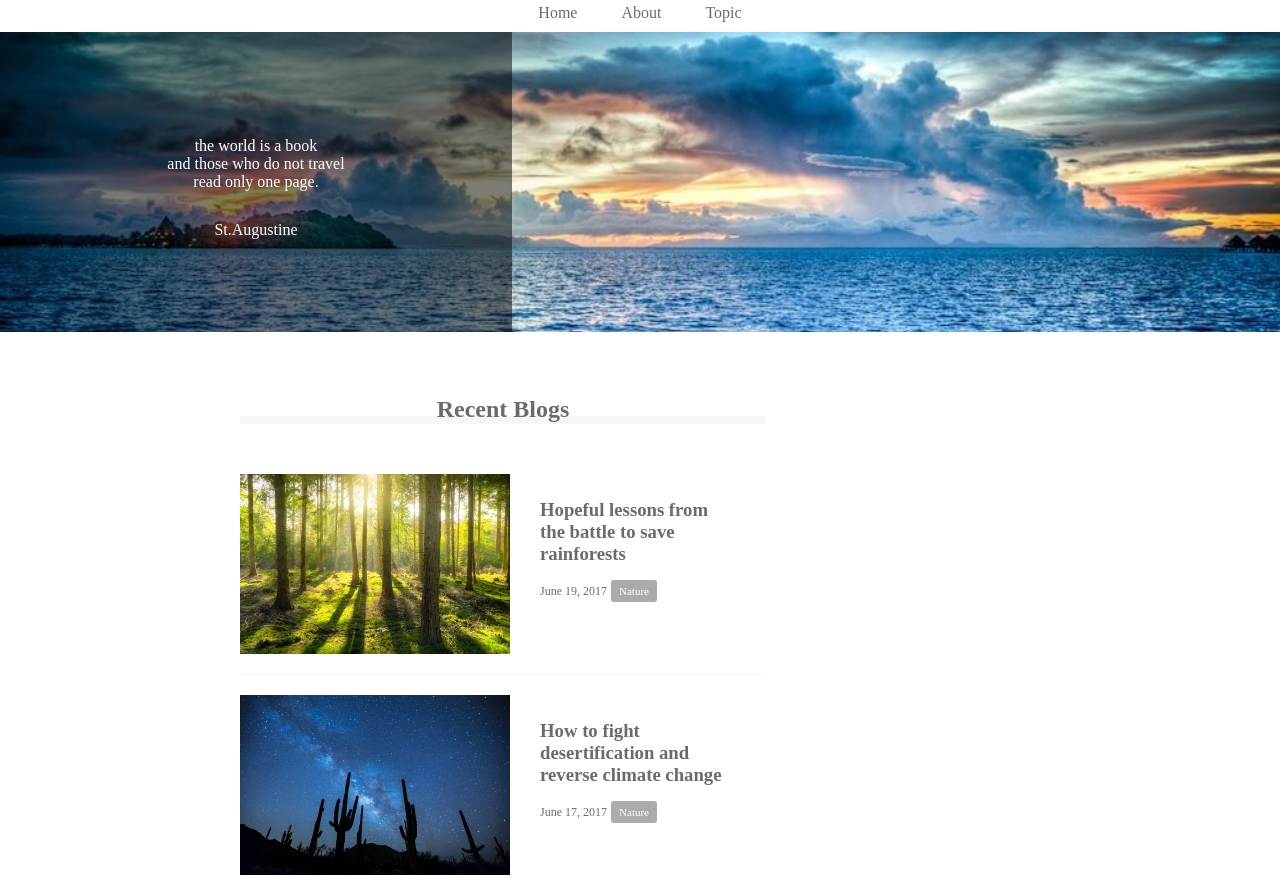
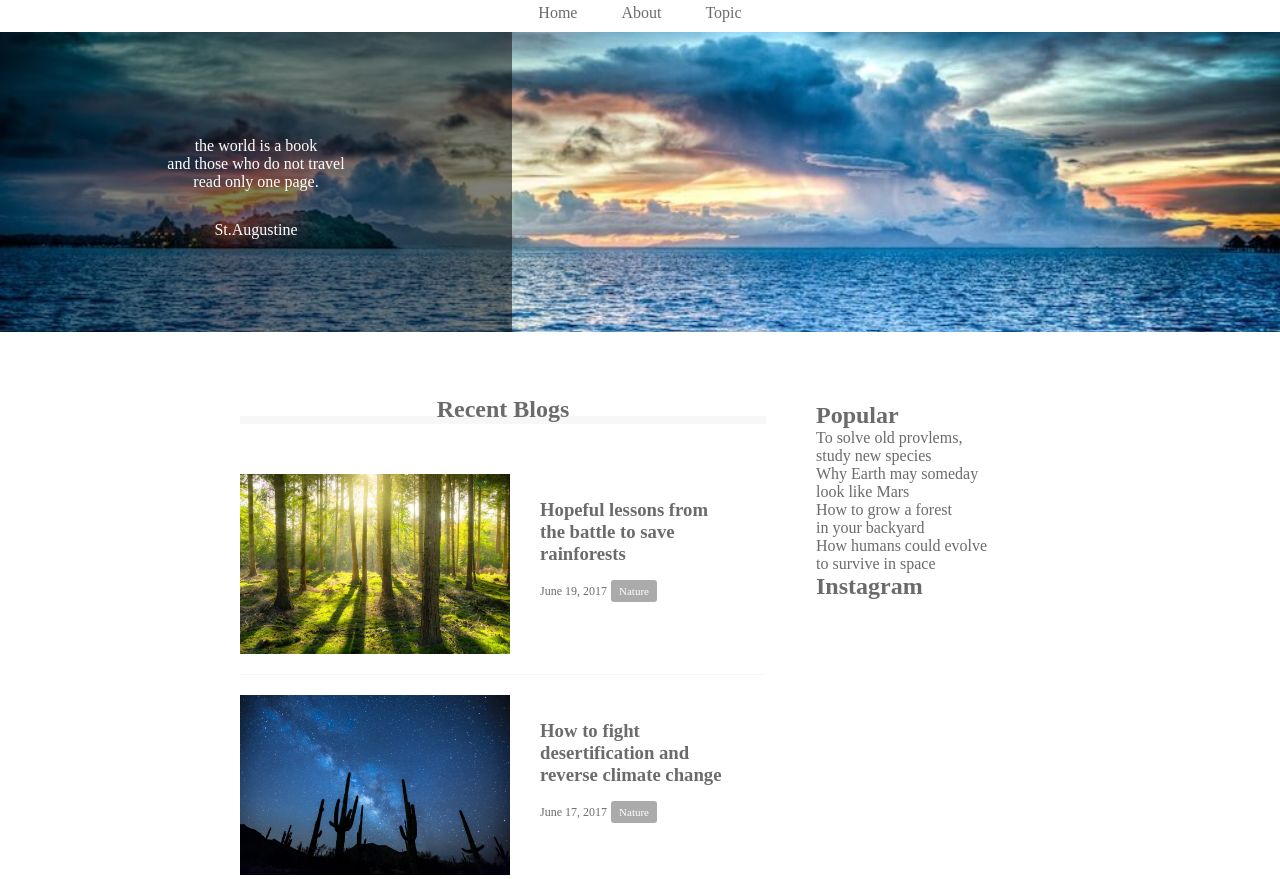
Before and after one commit to YutoSuzu/caravan, a plain HTML site: page index.html in a window 1280 px wide. Shown: the part 73-952 px from the top of the page. Drawn offline with Linux system fonts and the light colour scheme.

Commit message:
[add]html  comment

```diff
--- a/index.html
+++ b/index.html
@@ -116,7 +116,23 @@
           </div>
         </div>
       </section>
-      <div class="sidebar"></div>
+
+      <div class="sidebar">
+        <section class="popular">
+          <h2 class="popular-heading common-heading">Popular</h2>
+          <div class="sidebar-content">
+            <p class="popular-text">To solve old provlems,<br>study new species</p>
+            <p class="popular-text">Why Earth may someday<br>look like Mars</p>
+            <p class="popular-text">How to grow a forest<br>in your backyard</p>
+            <p class="popular-text">How humans could evolve<br>to survive in space</p>
+          </div>
+        </section>
+        <section class="instagram">
+          <h2 class="instaguram-headig common-heading">Instagram</h2>
+          <div class="sidebar-content"></div>
+        </section>
+
+      </div>
     </main>
 
     <footer>
```
